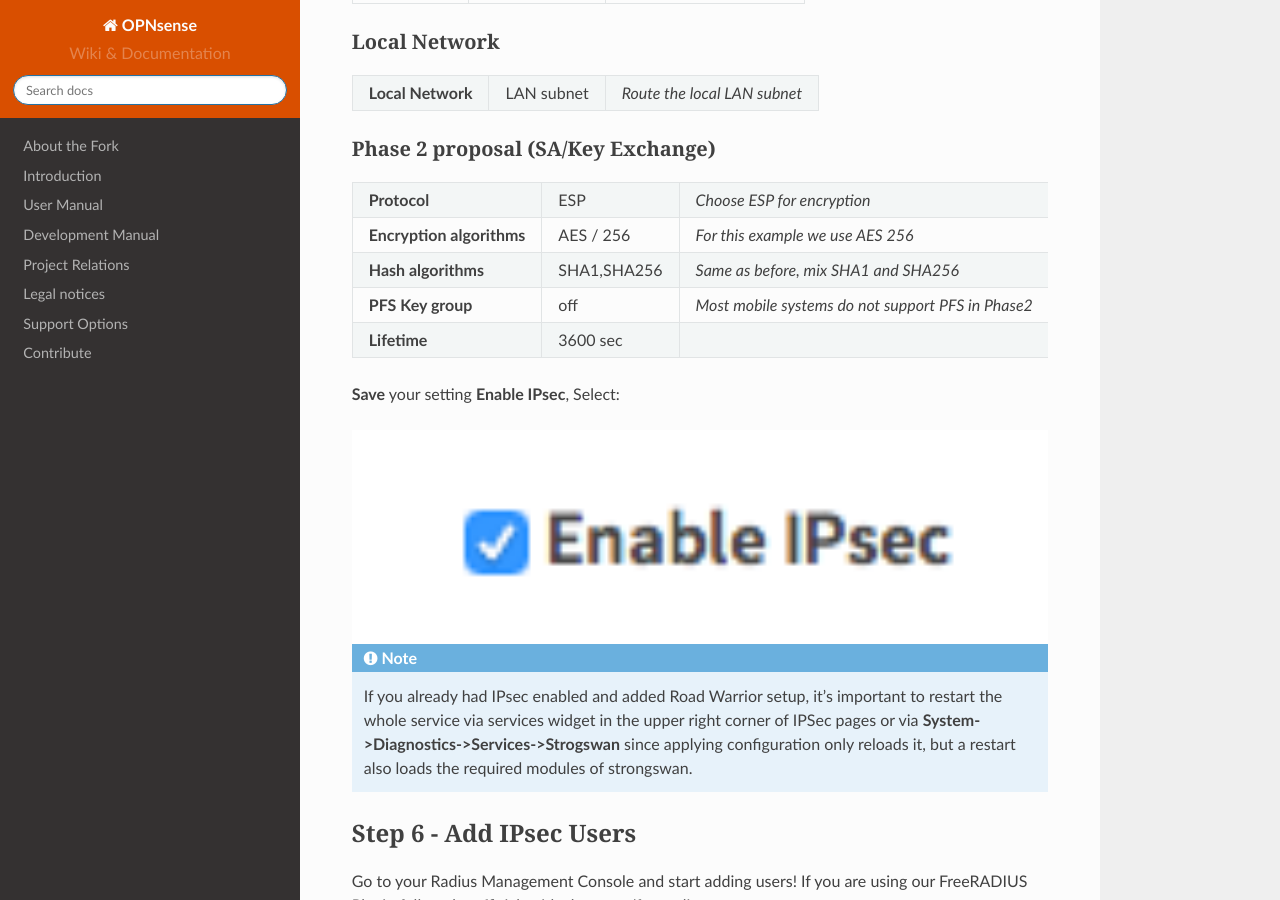
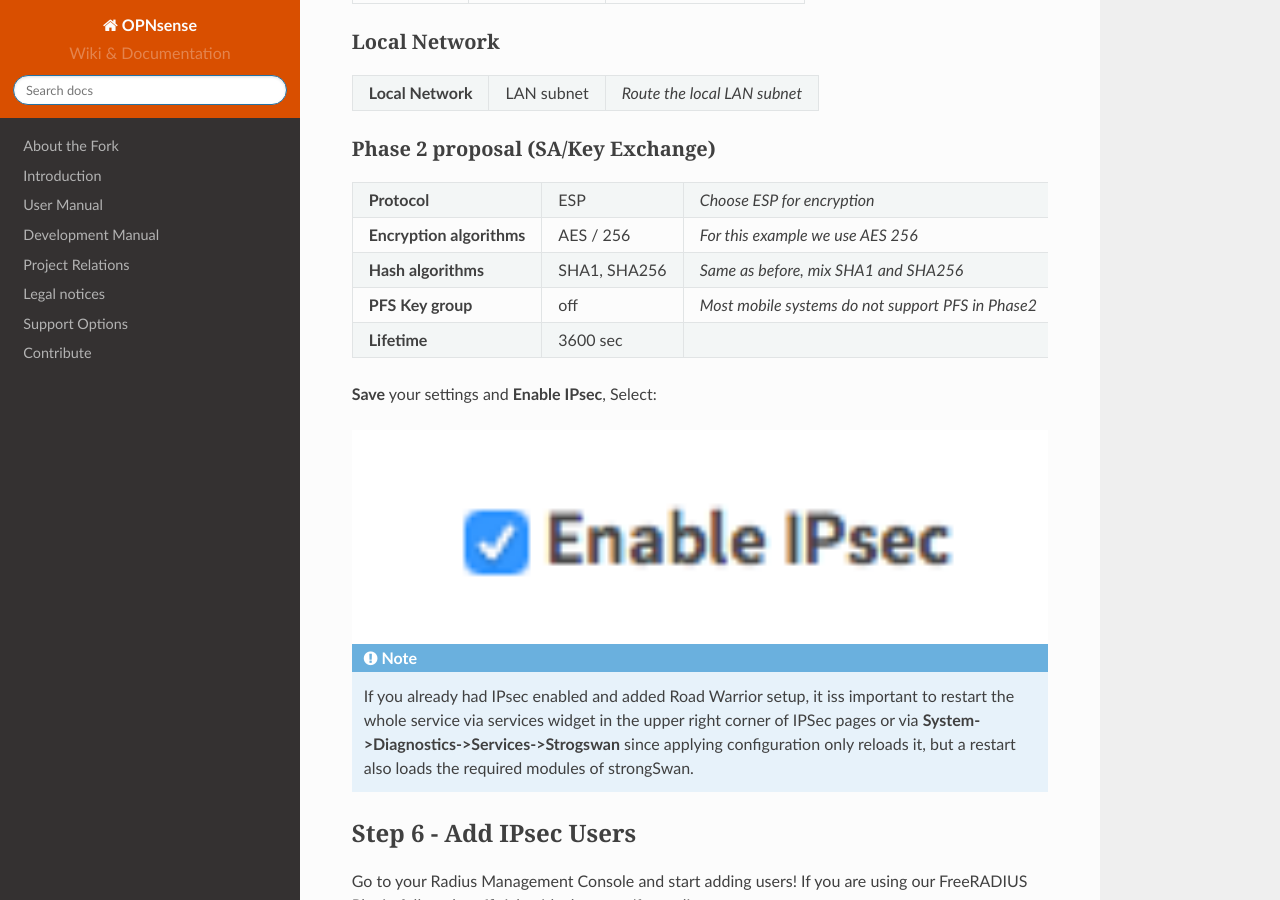
Before and after one commit to opnsense/docs, a Sphinx documentation site: the page built from source/manual/how-tos/ipsec-rw-srv-eapradius.rst, in a window 1280 px wide and 900 px high, scrolled down 3429 px. Built offline with Sphinx 7.4.7 and the Read the Docs theme 2.0.0, drawn with Linux system fonts in a browser that asks for light colours; nearby versions of some CDN libraries; some web fonts are replaced; library files that are not in the unit come from our copies; some of the changed text lies outside the part shown.

Commit message:
Update ipsec-rw-srv-eapradius.rst

```diff
--- a/source/manual/how-tos/ipsec-rw-srv-eapradius.rst
+++ b/source/manual/how-tos/ipsec-rw-srv-eapradius.rst
@@ -33,12 +33,12 @@
 If you already have a local Radius server, add a new client with the IP address of your Firewall,
 set a shared secret, go to OPNsense UI to **System->Access->Servers** and add a new instance:
 
-=========================== ================ ====================================
-**Descriptive Name**         Name             *Give it a name*
-**Type**                     Radius           *This is what we want*
-**Hostname or IP Address**   Radius IP        *Set the IP of your Radius server*
-**Shared Secret**            s3cureP4ssW0rd   *Choose a secure password*
-=========================== ================ ====================================
+============================ ================ ====================================
+ **Descriptive Name**         Name             *Give it a name*
+ **Type**                     Radius           *This is what we want*
+ **Hostname or IP Address**   Radius IP        *Set the IP of your Radius server*
+ **Shared Secret**            s3cureP4ssW0rd   *Choose a secure password*
+============================ ================ ====================================
 
 When you do not have an own Radius instance just use the OPNsense plugin and follow this guide:
 :doc:`how-tos/freeradius`
@@ -53,12 +53,12 @@
 
 IKE Extensions
 --------------
-========================= ================ ================================================
-**Enable**                 checked          *check to enable mobile clients*
-**User Authentication**    Nothing          *As we use Radius, no need to select anything*
-**Group Authentication**   none             *Leave on none*
-**Virtual Address Pool**   10.10.0.0/24     *Enter the IP range for the remote clients*
-========================= ================ ================================================
+========================== ============== ================================================
+ **Enable**                 checked        *check to enable mobile clients*
+ **User Authentication**    Nothing        *As we use Radius, no need to select anything*
+ **Group Authentication**   none           *Leave on none*
+ **Virtual Address Pool**   10.10.0.0/24   *Enter the IP range for the remote clients*
+========================== ============== ================================================
 
 You can select other options, but we will leave them all unchecked for this
 example.
@@ -72,35 +72,35 @@
 
 Phase 1 General information
 ---------------------------
-========================= ============= ================================================
-**Connection method**      default       *default is 'Start on traffic'*
-**Key Exchange version**   V2            *only V2 is supported for EAP-RADIUS*
-**Internet Protocol**      IPv4
-**Interface**              WAN           *choose the interface connected to the internet*
-**Description**            MobileIPsec   *freely chosen description*
-========================= ============= ================================================
+========================== ============= ==================================================
+ **Connection method**      default       *default is 'Start on traffic'*
+ **Key Exchange version**   V2            *only V2 is supported for EAP-RADIUS*
+ **Internet Protocol**      IPv4
+ **Interface**              WAN           *choose the interface connected to the internet*
+ **Description**            MobileIPsec   *freely chosen description*
+========================== ============= ==================================================
 
 Phase 1 proposal (Authentication)
 ---------------------------------
-=========================== ====================== ============================================
- **Authentication method**   EAP-RADIUS             *This is the method we want here*
- **My identifier**           Distinguished Name     *Set the FQDN you used within certificate*
- **My Certificate**          Certificate            *Choose the certificate from dropdown list*
-=========================== ====================== ============================================
+=========================== ==================== =============================================
+ **Authentication method**   EAP-RADIUS           *This is the method we want here*
+ **My identifier**           Distinguished Name   *Set the FQDN you used within certificate*
+ **My Certificate**          Certificate          *Choose the certificate from dropdown list*
+=========================== ==================== =============================================
 
 
 Phase 1 proposal (Algorithms)
 -----------------------------
-========================== =============== ===========================================================
- **Encryption algorithm**   AES             *For our example we will use AES/256 bits*
- **Hash algoritm**          SHA1,SHA256     *SHA1 and SHA256 for compatibility*
- **DH key group**           1024,2048 bit   *1024 and 2048 bit for compatibility*
- **Lifetime**               28800 sec       *lifetime before renegotiation*
-========================== =============== ===========================================================
+========================== ================ ============================================
+ **Encryption algorithm**   AES              *For our example we will use AES/256 bits*
+ **Hash algoritm**          SHA1, SHA256     *SHA1 and SHA256 for compatibility*
+ **DH key group**           1024, 2048 bit   *1024 and 2048 bit for compatibility*
+ **Lifetime**               28800 sec        *lifetime before renegotiation*
+========================== ================ ============================================
 
 Advanced Options are fine by default.
 
-**Save** your setting.
+**Save** your settings.
 
 -------------------------------
 Step 5 - Phase 2 Mobile Clients
@@ -119,38 +119,38 @@
 
 General information
 -------------------
-======================= ================== =============================
- **Mode**                Tunnel IPv4        *Select Tunnel mode*
- **Description**         MobileIPsecP2      *Freely chosen description*
-======================= ================== =============================
+================= =============== =============================
+ **Mode**          Tunnel IPv4     *Select Tunnel mode*
+ **Description**   MobileIPsecP2   *Freely chosen description*
+================= =============== =============================
 
 Local Network
 -------------
-======================= ================== ==============================
- **Local Network**       LAN subnet        *Route the local LAN subnet*
-======================= ================== ==============================
+=================== ============ ==============================
+ **Local Network**   LAN subnet   *Route the local LAN subnet*
+=================== ============ ==============================
 
 Phase 2 proposal (SA/Key Exchange)
 ----------------------------------
-=========================== ============ ====================================================
-**Protocol**                 ESP           *Choose ESP for encryption*
-**Encryption algorithms**    AES / 256     *For this example we use AES 256*
-**Hash algorithms**          SHA1,SHA256   *Same as before, mix SHA1 and SHA256*
-**PFS Key group**            off           *Most mobile systems do not support PFS in Phase2*
-**Lifetime**                 3600 sec
-=========================== ============ ====================================================
+=========================== ============== ====================================================
+ **Protocol**                ESP            *Choose ESP for encryption*
+ **Encryption algorithms**   AES / 256      *For this example we use AES 256*
+ **Hash algorithms**         SHA1, SHA256   *Same as before, mix SHA1 and SHA256*
+ **PFS Key group**           off            *Most mobile systems do not support PFS in Phase2*
+ **Lifetime**                3600 sec
+=========================== ============== ====================================================
 
-**Save** your setting **Enable IPsec**, Select:
+**Save** your settings and **Enable IPsec**, Select:
 
 .. image:: images/ipsec_s2s_vpn_p1a_enable.png
     :width: 100%
 
 .. Note::
 
-   If you already had IPsec enabled and added Road Warrior setup, it's important to
+   If you already had IPsec enabled and added Road Warrior setup, it iss important to
    restart the whole service via services widget in the upper right corner of IPSec pages
    or via **System->Diagnostics->Services->Strogswan** since applying configuration only
-   reloads it, but a restart also loads the required modules of strongswan.
+   reloads it, but a restart also loads the required modules of strongSwan.
 
 ------------------------
 Step 6 - Add IPsec Users
@@ -159,5 +159,3 @@
 Go to your Radius Management Console and start adding users!
 If you are using our FreeRADIUS Plugin follow the official guide:
 :doc:`how-tos/freeradius`
-
-----------------------
```
